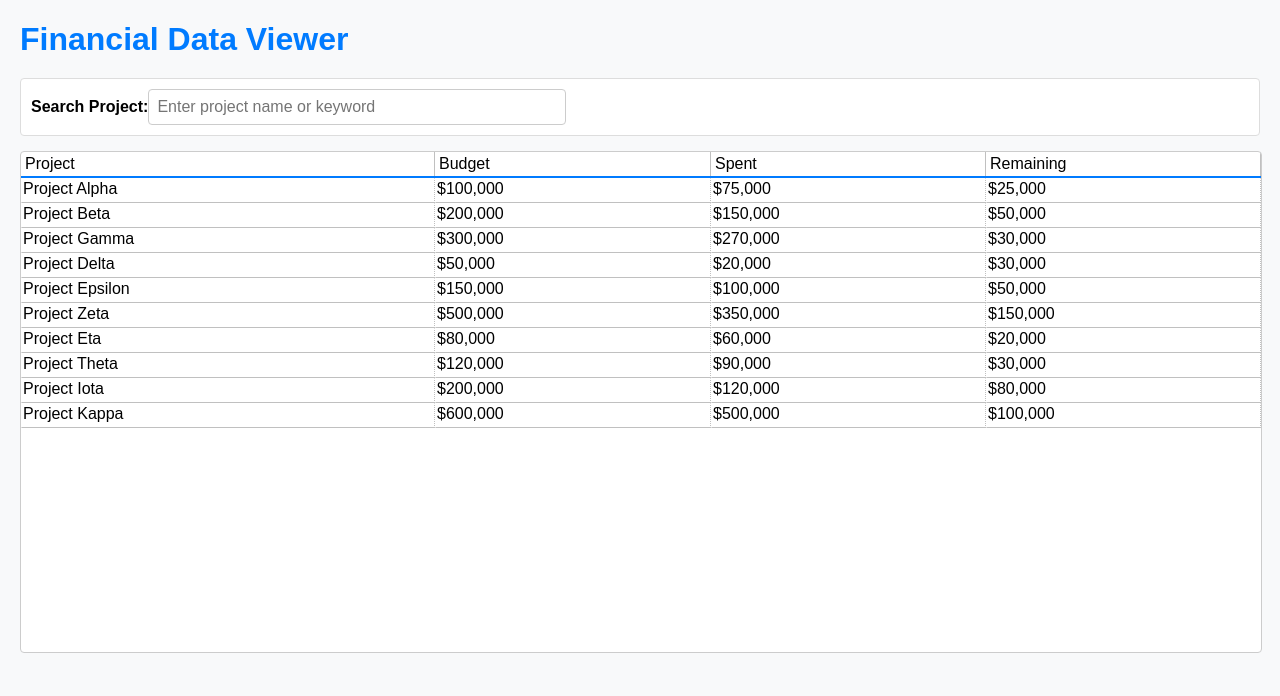
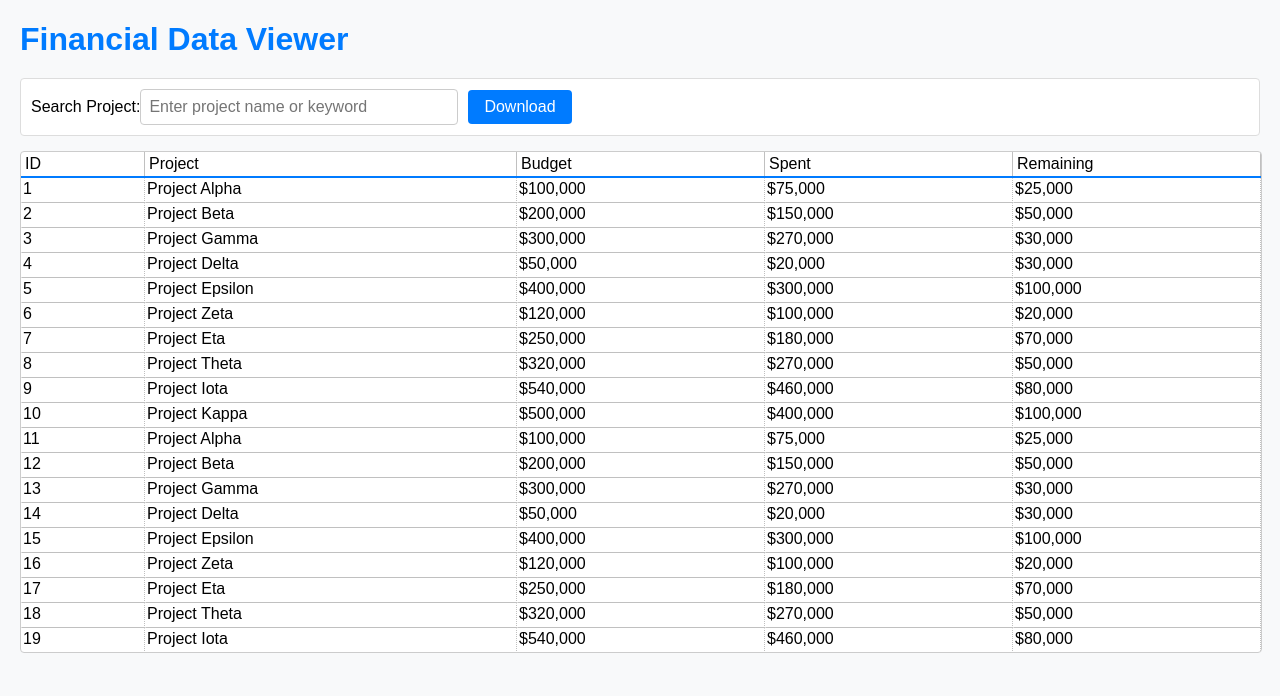
Before and after one commit to chia0425/PhpWeb, a PHP site: page /icor/icor.php in a window 1280 px wide. Shown: the top 696 px of the page. Run offline with PHP 8.4, Linux system fonts and the light colour scheme.

Commit message:
scroller feature

```diff
--- a/icor/icor.php
+++ b/icor/icor.php
@@ -1,9 +1,50 @@
+<?php
+// // Include the XLSXWriter class
+// require_once 'path_to_PHP_XLSXWriter/XLSXWriter.php'; // Adjust the path
+
+// // Check if the request is POST and contains data for downloading
+// if ($_SERVER['REQUEST_METHOD'] === 'POST' && isset($_POST['action']) && $_POST['action'] === 'download') {
+//     // Check if data is sent in the request
+//     if (isset($_POST['data']) && !empty($_POST['data'])) {
+//         // Decode the JSON-encoded data sent via AJAX
+//         $data = json_decode($_POST['data'], true);
+
+//         // Create a new XLSXWriter instance
+//         $writer = new XLSXWriter();
+
+//         // Assuming the first row contains the column headers
+//         $headers = $data[0]; // First row is headers
+//         $writer->writeSheetHeader('Sheet1', array_flip($headers)); // Write the headers
+
+//         // Write the remaining data (excluding the headers)
+//         foreach ($data as $index => $row) {
+//             // Skip the first row as it's the header
+//             if ($index > 0) {
+//                 $writer->writeSheetRow('Sheet1', $row);
+//             }
+//         }
+
+//         // Set the response headers for Excel download
+//         header('Content-Type: application/vnd.openxmlformats-officedocument.spreadsheetml.sheet');
+//         header('Content-Disposition: attachment;filename="financial_data.xlsx"');
+//         header('Cache-Control: max-age=0');
+
+//         // Write to PHP output stream
+//         $writer->writeToStdOut(); // This sends the Excel file to the browser
+
+//         exit; // Stop further script execution
+//     } else {
+//         echo "No data received.";
+//         exit;
+//     }
+// }
+?>
 <!DOCTYPE html>
 <html lang="en">
 <head>
     <meta charset="UTF-8">
     <meta name="viewport" content="width=device-width, initial-scale=1.0">
-    <title>Financial Data Display</title>
+    <title>Financial Data Viewer</title>
     <link rel="stylesheet" type="text/css" href="SlickGrid-master/SlickGrid-master/slick.grid.css">
     <style>
         body {
@@ -29,23 +70,37 @@
 
         #search-input {
             width: 100%;
-            max-width: 400px; /* Limiting max width */
+            max-width: 300px; /* Limiting max width */
             padding: 8px;
             font-size: 16px;
             border: 1px solid #ccc;
             border-radius: 4px;
+            margin-right: 10px; /* Space between search and download button */
+        }
+
+        #download-btn {
+            padding: 8px 16px;
+            background-color: #007bff;
+            color: white;
+            border: none;
+            border-radius: 4px;
+            cursor: pointer;
+            font-size: 16px;
+        }
+
+        #download-btn:hover {
+            background-color: #0056b3;
         }
 
         #grid {
             width: 100%;
-            height: 500px;  /* Set height for scrollable area */
+            height: 500px; /* Fixed height */
             border: 1px solid #ccc;
             border-radius: 4px;
             background-color: #fff;
-            overflow-y: auto; /* Enable vertical scroll */
+            overflow-y: auto; /* Enable vertical scroll when content overflows */
         }
 
-        /* Right-click menu styles */
         .slick-grid-context-menu {
             position: absolute;
             background: #fff;
@@ -70,71 +125,73 @@
             background-color: #f8f9fa;
         }
 
-        /* Adding blue line under the header row */
         .slick-header {
-            border-bottom: 2px solid #007bff; /* Blue line under header row */
+            border-bottom: 2px solid #007bff;
         }
     </style>
 </head>
 <body>
     <h1>Financial Data Viewer</h1>
-
-    <!-- Search Bar -->
     <div id="search-bar">
-        <label for="search-input"><strong>Search Project:</strong></label>
+        <label for="search-input">Search Project: </label>
         <input type="text" id="search-input" placeholder="Enter project name or keyword">
+        <button id="download-btn">Download</button>
     </div>
-
-    <!-- SlickGrid Container -->
     <div id="grid"></div>
 
-    <!-- Right-Click Context Menu -->
-    <div id="context-menu" class="slick-grid-context-menu">
-        <a id="toggle-column">Hide Column</a>
-    </div>
-
-    <!-- Include SlickGrid Dependencies -->
     <script src="SlickGrid-master/SlickGrid-master/lib/jquery-1.7.min.js"></script>
     <script src="SlickGrid-master/SlickGrid-master/lib/jquery.event.drag-2.2.js"></script>
     <script src="SlickGrid-master/SlickGrid-master/slick.core.js"></script>
     <script src="SlickGrid-master/SlickGrid-master/slick.grid.js"></script>
-
     <script>
-        document.addEventListener("DOMContentLoaded", function () {
-            // Sample financial data
+        // Mock financial data (replace this with actual AJAX fetch from SQL)
         const financialData = [
             { id: 1, project: "Project Alpha", budget: "$100,000", spent: "$75,000", remaining: "$25,000" },
             { id: 2, project: "Project Beta", budget: "$200,000", spent: "$150,000", remaining: "$50,000" },
             { id: 3, project: "Project Gamma", budget: "$300,000", spent: "$270,000", remaining: "$30,000" },
             { id: 4, project: "Project Delta", budget: "$50,000", spent: "$20,000", remaining: "$30,000" },
-                { id: 5, project: "Project Epsilon", budget: "$150,000", spent: "$100,000", remaining: "$50,000" },
-                { id: 6, project: "Project Zeta", budget: "$500,000", spent: "$350,000", remaining: "$150,000" },
-                { id: 7, project: "Project Eta", budget: "$80,000", spent: "$60,000", remaining: "$20,000" },
-                { id: 8, project: "Project Theta", budget: "$120,000", spent: "$90,000", remaining: "$30,000" },
-                { id: 9, project: "Project Iota", budget: "$200,000", spent: "$120,000", remaining: "$80,000" },
-                { id: 10, project: "Project Kappa", budget: "$600,000", spent: "$500,000", remaining: "$100,000" },
-                // Add more data if needed
+            { id: 5, project: "Project Epsilon", budget: "$400,000", spent: "$300,000", remaining: "$100,000" },
+            { id: 6, project: "Project Zeta", budget: "$120,000", spent: "$100,000", remaining: "$20,000" },
+            { id: 7, project: "Project Eta", budget: "$250,000", spent: "$180,000", remaining: "$70,000" },
+            { id: 8, project: "Project Theta", budget: "$320,000", spent: "$270,000", remaining: "$50,000" },
+            { id: 9, project: "Project Iota", budget: "$540,000", spent: "$460,000", remaining: "$80,000" },
+            { id: 10, project: "Project Kappa", budget: "$500,000", spent: "$400,000", remaining: "$100,000" },
+            { id: 11, project: "Project Alpha", budget: "$100,000", spent: "$75,000", remaining: "$25,000" },
+            { id: 12, project: "Project Beta", budget: "$200,000", spent: "$150,000", remaining: "$50,000" },
+            { id: 13, project: "Project Gamma", budget: "$300,000", spent: "$270,000", remaining: "$30,000" },
+            { id: 14, project: "Project Delta", budget: "$50,000", spent: "$20,000", remaining: "$30,000" },
+            { id: 15, project: "Project Epsilon", budget: "$400,000", spent: "$300,000", remaining: "$100,000" },
+            { id: 16, project: "Project Zeta", budget: "$120,000", spent: "$100,000", remaining: "$20,000" },
+            { id: 17, project: "Project Eta", budget: "$250,000", spent: "$180,000", remaining: "$70,000" },
+            { id: 18, project: "Project Theta", budget: "$320,000", spent: "$270,000", remaining: "$50,000" },
+            { id: 19, project: "Project Iota", budget: "$540,000", spent: "$460,000", remaining: "$80,000" },
+            { id: 20, project: "Project Kappa", budget: "$500,000", spent: "$400,000", remaining: "$100,000" },
+            { id: 21, project: "Project Kappa", budget: "$500,000", spent: "$400,000", remaining: "$100,000" },
+            { id: 22, project: "Project Kappa", budget: "$500,000", spent: "$400,000", remaining: "$100,000" },
+            { id: 23, project: "Project Kappa", budget: "$500,000", spent: "$400,000", remaining: "$100,000" },
+            { id: 24, project: "Project Kappa", budget: "$500,000", spent: "$400,000", remaining: "$100,000" },
         ];
 
-            // Define columns for SlickGrid, setting id to visible: false to hide it
-            let columns = [
-                { id: "id", name: "ID", field: "id", width: 50, visible: false }, // Set visible to false
-                { id: "project", name: "Project", field: "project", width: 150, visible: true },
-                { id: "budget", name: "Budget", field: "budget", width: 100, visible: true },
-                { id: "spent", name: "Spent", field: "spent", width: 100, visible: true },
-                { id: "remaining", name: "Remaining", field: "remaining", width: 100, visible: true },
+        // Column definitions for SlickGrid
+        const columns = [
+            { id: "id", name: "ID", field: "id", width: 50 },
+            { id: "project", name: "Project", field: "project", width: 150 },
+            { id: "budget", name: "Budget", field: "budget", width: 100 },
+            { id: "spent", name: "Spent", field: "spent", width: 100 },
+            { id: "remaining", name: "Remaining", field: "remaining", width: 100 },
         ];
 
-            // Grid options
+        // Options for SlickGrid
         const options = {
             enableCellNavigation: true,
             enableColumnReorder: false,
             forceFitColumns: true,
+            fullWidthRows: true,
+            //autoHeight: true
         };
 
         // Initialize SlickGrid
-            let visibleColumns = columns.filter(col => col.visible);
-            let grid = new Slick.Grid("#grid", financialData, visibleColumns, options);
+        let grid = new Slick.Grid("#grid", financialData, columns, options);
 
         // Search functionality
         document.getElementById("search-input").addEventListener("input", function () {
@@ -146,47 +203,43 @@
             grid.render();
         });
 
-            // Context menu (right-click) functionality
-            let contextMenu = document.getElementById("context-menu");
-            let selectedColumnIndex = -1;
+        // Download functionality
+        document.getElementById("download-btn").addEventListener("click", function () {
+            // Get the data from the table (including headers)
+            var tableData = [];
+            var rows = document.querySelectorAll("#grid .slick-row");
 
-            // Show context menu on right-click over column header
-            $(grid.getHeaderRow()).on("contextmenu", ".slick-header-column", function (e) {
-                e.preventDefault();
-                selectedColumnIndex = $(this).index();
-                let column = columns[selectedColumnIndex];
-
-                // Toggle text based on column visibility
-                if (column.visible) {
-                    $("#toggle-column").text("Hide Column");
-                } else {
-                    $("#toggle-column").text("Show Column");
-                }
-
-                contextMenu.style.left = `${e.pageX}px`;
-                contextMenu.style.top = `${e.pageY}px`;
-                contextMenu.style.display = "block";
+            // Get column headers
+            var headers = [];
+            document.querySelectorAll("#grid .slick-header-columns .slick-header-column").forEach(function(header) {
+                headers.push(header.textContent.trim());
             });
 
-            // Hide/unhide column when menu item is clicked
-            document.getElementById("toggle-column").addEventListener("click", function () {
-                if (selectedColumnIndex !== -1) {
-                    let column = columns[selectedColumnIndex];
-                    column.visible = !column.visible;
-
-                    // Update grid columns
-                    visibleColumns = columns.filter(col => col.visible);
-                    grid.setColumns(visibleColumns);
-
-                    // Hide context menu
-                    contextMenu.style.display = "none";
-                }
+            // Extract row data
+            rows.forEach(function(row) {
+                var rowData = [];
+                row.querySelectorAll(".slick-cell").forEach(function(cell) {
+                    rowData.push(cell.textContent.trim());
+                });
+                tableData.push(rowData);
             });
 
-            // Close context menu when clicking elsewhere
-            $(document).on("click", function (e) {
-                if (!$(e.target).closest("#context-menu").length) {
-                    contextMenu.style.display = "none";
+            // Add headers as the first row
+            tableData.unshift(headers);
+
+            // Send the data via AJAX to PHP for Excel generation
+            $.ajax({
+                url: 'icor.php',  // Same page URL
+                type: 'POST',
+                data: {
+                    action: 'download',
+                    data: JSON.stringify(tableData) // Send data as JSON
+                },
+                success: function(response) {
+                    console.log("Download successful");
+                },
+                error: function() {
+                    alert("Error downloading data");
                 }
             });
         });
```
Lines whose indentation alone changed are shown as unchanged.
